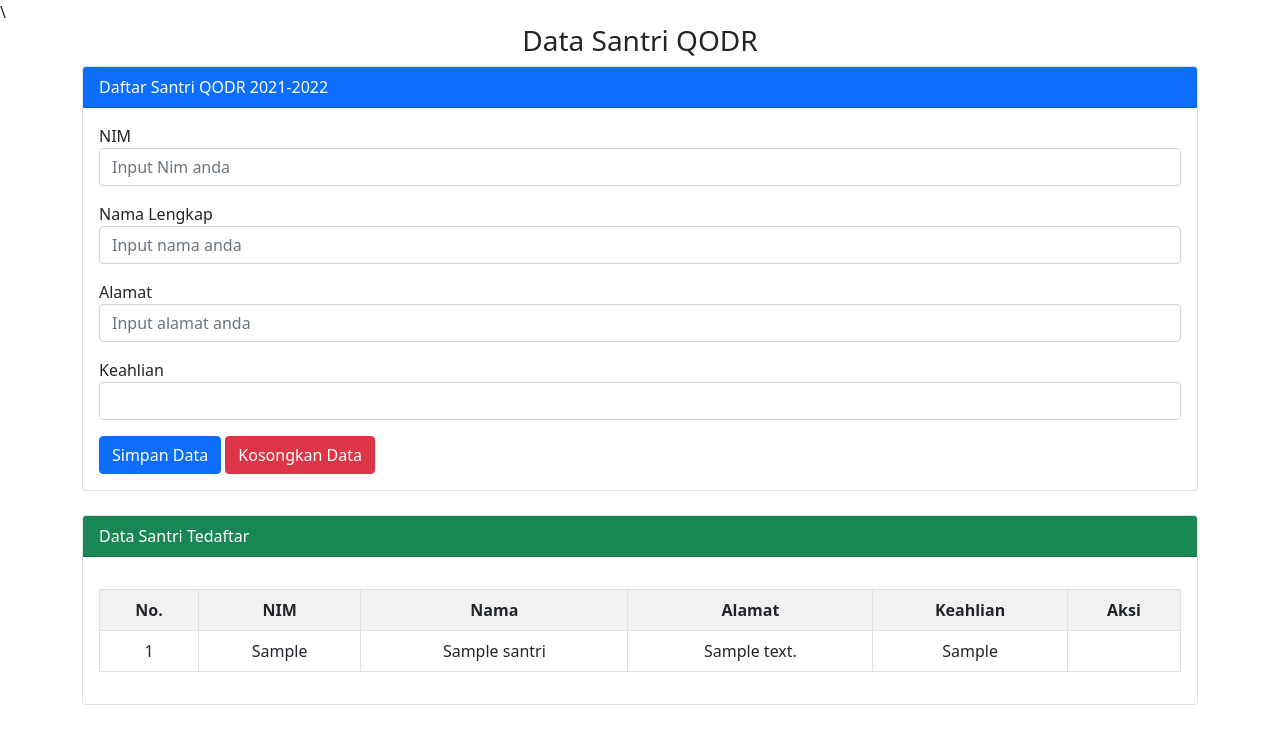
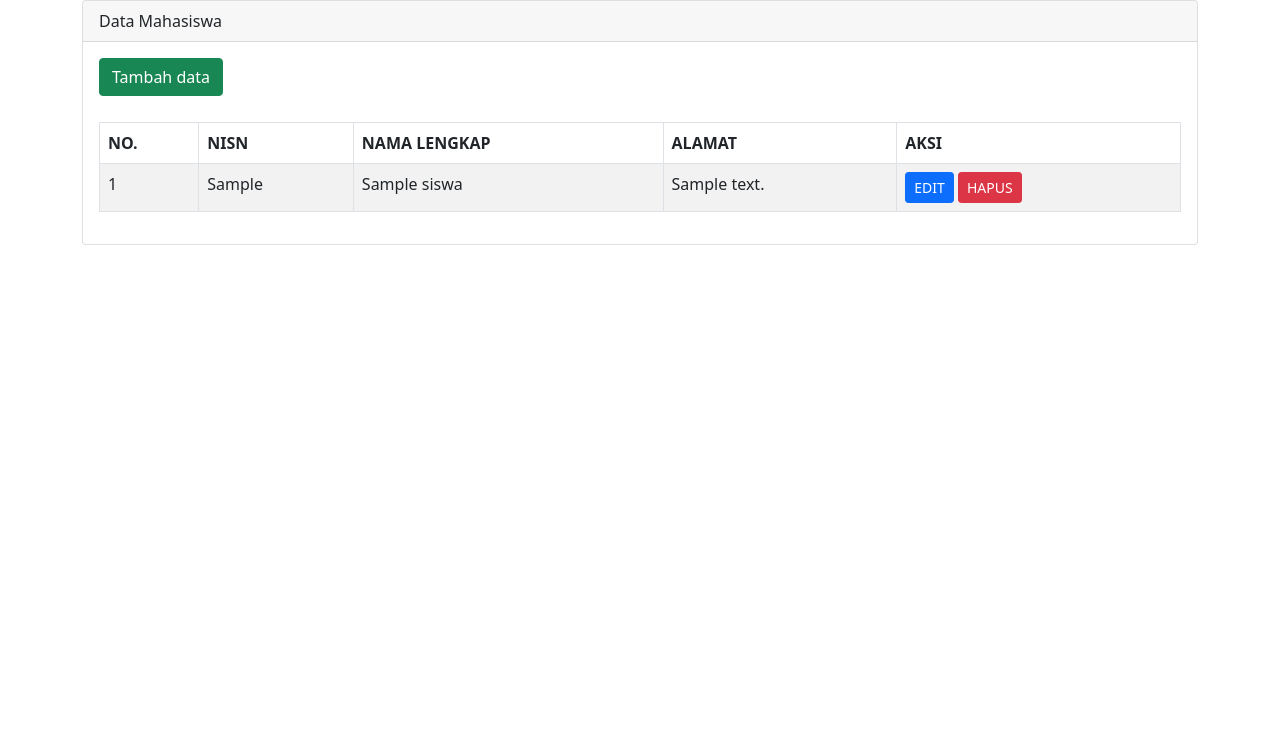
Before and after one commit to khalidibrahim189/tutorial-crud-siswa, a PHP site: page / in a window 1280 px wide. Shown: the top 744 px of the page. Run offline with PHP 8.4, Linux system fonts and the light colour scheme; tables that the repository leaves empty or names only in its code hold one stand-in row (values such as "Sample post"); some libraries are stand-ins or nearby versions.

Commit message:
project clear

```diff
--- a/index.php
+++ b/index.php
@@ -1,106 +1,63 @@
-<?php
-//k=koneksi ke daari database
-
-$servername = "localhost";
-$user       = "root";
-$password   = "";
-$db_name    = "data-santri";
-
-$koneksi = mysqli_connect($servername, $user, $password, $db_name) or die(mysqli_error($koneksi));
-
-
-
-?>
-
-
 <!DOCTYPE html>
 <html lang="en">
 
 <head>
     <meta charset="UTF-8">
     <meta http-equiv="X-UA-Compatible" content="IE=edge">
-    <meta name="viewport" content="width=device-width, initial-scale=1.0">\
+    <meta name="viewport" content="width=device-width, initial-scale=1.0">
     <link href="https://cdn.jsdelivr.net/npm/bootstrap@5.0.2/dist/css/bootstrap.min.css" rel="stylesheet" integrity="sha384-EVSTQN3/azprG1Anm3QDgpJLIm9Nao0Yz1ztcQTwFspd3yD65VohhpuuCOmLASjC" crossorigin="anonymous">
-    <title>Data Santri QODR </title>
+    <link rel="stylesheet" href="//cdn.datatables.net/1.10.20/css/jquery.dataTables.min.css">
+    <title>Data Siswa</title>
 </head>
 
 <body>
 
     <div class="container">
-        <h3 class="text-center">Data Santri QODR</h3>
         <div class="row">
             <div class="col-md-12">
-                <div class="mx-auto">
-                    <div class="card">
-                        <div class="card-header bg-primary text-white">Daftar Santri QODR 2021-2022</div>
-                        <div class="card-body">
-                            <form action="" method="POST">
-                                <div class="form-group">
-                                    <label for="">NIM</label>
-                                    <input type="text" name="tnim" class="form-control" placeholder="Input Nim anda" required>
-                                </div>
+                <div class="card">
+                    <div class="card-header">Data Mahasiswa</div>
+                    <div class="card-body">
+                        <a href="tambah-siswa.php" class="btn btn-md btn-success" style="margin-bottom: 10px">Tambah data</a>
 
-                                <div class="form-group mt-3">
-                                    <label for="">Nama Lengkap</label>
-                                    <input type="text" name="tnama" class="form-control" placeholder="Input nama anda" required>
-                                </div>
+                        <table class="table table-bordered table-striped mt-3" id="myTable">
+                            <thead>
+                                <tr>
+                                    <th scope="col">NO.</th>
+                                    <th scope="col">NISN</th>
+                                    <th scope="col">NAMA LENGKAP</th>
+                                    <th scope="col">ALAMAT</th>
+                                    <th scope="col">AKSI</th>
+                                </tr>
+                            </thead>
+                            <tbody>
+                                <?php
+                                include('koneksi.php');
+                                $no = 1;
+                                $query = mysqli_query($koneksi, "SELECT * FROM tbl_siswa");
+                                while ($data = mysqli_fetch_array($query)) {
 
-                                <div class="form-group mt-3">
-                                    <label for="">Alamat</label>
-                                    <input type="text" name="talamat" class="form-control" placeholder="Input alamat anda" required>
-                                </div>
+                                ?>
 
-                                <div class="form-group mt-3">
-                                    <label for="">Keahlian</label>
-                                    <select class="form-control" name="tkeahlian">
-                                        <option value=""></option>
-                                        <option value="Frontend Developer">Frontend Developer</option>
-                                        <option value="Backend Developer">Backend Developer</option>
-                                        <option value="Android Developer">Android Developer</option>
-                                        <option value="UI/UX Designer">UI / UX Designer</option>
-                                    </select>
-                                </div>
-
-                                <button type="submit" class="btn btn-primary mt-3" name="bsimpan">Simpan Data</button>
-                                <button type="reset" class="btn btn-danger mt-3" name="breset">Kosongkan Data</button>
-                            </form>
-                        </div>
-                    </div>
-
-                    <div class="card mt-4">
-                        <div class="card-header bg-success text-white">Data Santri Tedaftar</div>
-                        <div class="card-body">
-                            <div class="mx-auto">
-                                <table class="table table-bordered table-striped mt-3">
-                                    <tr class="text-center">
-                                        <th>No.</th>
-                                        <th>NIM</th>
-                                        <th>Nama</th>
-                                        <th>Alamat</th>
-                                        <th>Keahlian</th>
-                                        <th>Aksi</th>
+                                    <tr>
+                                        <td><?php echo $no++; ?></td>
+                                        <td><?php echo $data['nisn'] ?></td>
+                                        <td><?php echo $data['nama_lengkap'] ?></td>
+                                        <td><?php echo $data['alamat'] ?></td>
+                                        <td>
+                                        <a href="edit-siswa.php?id=<?php echo $data['id_siswa'] ?>" class="btn btn-sm btn-primary">EDIT</a>
+                                        <a href="hapus-siswa.php?id=<?php echo $data['id_siswa'] ?>" class="btn btn-sm btn-danger">HAPUS</a>
+                                        </td>
                                     </tr>
-                                    <?php
-                                        $no = 1;
-                                        $tampildata = mysqli_query($koneksi,"SELECT * FROM santri order by id_mhs desc");
-                                        while($data = mysqli_fetch_array($tampildata)) :
 
 
-                                    ?>
+                                <?php
 
-                                    <tr class="text-center">
-                                        <td><?= $no++; ?></td>
-                                        <td><?= $data['nim'];?></td>
-                                        <td><?= $data['nama'];?></td>
-                                        <td><?= $data['alamat'];?></td>
-                                        <td><?= $data['keahlian'];?></td>
-                                        <td></td>
-                                    </tr>
+                                }
 
-                                    <?php endwhile; ?>
-                                </table>
-                            </div>
-                        </div>
+                                ?>
+                            </tbody>
+                        </table>
                     </div>
                 </div>
             </div>
@@ -109,6 +66,12 @@ $koneksi = mysqli_connect($servername, $user, $password, $db_name) or die(mysqli
 
 
     <script src="https://cdn.jsdelivr.net/npm/bootstrap@5.0.2/dist/js/bootstrap.bundle.min.js" integrity="sha384-MrcW6ZMFYlzcLA8Nl+NtUVF0sA7MsXsP1UyJoMp4YLEuNSfAP+JcXn/tWtIaxVXM" crossorigin="anonymous"></script>
+    <script src="//cdn.datatables.net/1.10.20/js/jquery.dataTables.min.js"></script>
+   <script>
+      $(document).ready( function () {
+          $('#myTable').DataTable();
+      } );
+</script>
 </body>
 
 </html>
--- /dev/null
+++ b/koneksi.php
@@ -0,0 +1,18 @@
+<?php
+
+$servername = "localhost";
+$username = "root";
+$password = "";
+$database_name = "db_sekolah";
+
+
+$koneksi = mysqli_connect($servername,$username,$password,$database_name);
+
+// if($koneksi) {
+//     echo "Koneksi Berhasil!";
+// } else {
+//     echo "Koneksi Gagal! : ". mysqli_connect_error();
+// }
+
+
+?>
```
Also changed, not shown: edit-siswa.php (added, +72 -0 lines), hapus-siswa.php (added, +16 -0 lines), simpan-siswa.php (added, +24 -0 lines), tambah-siswa.php (added, +49 -0 lines), update-siswa.php (added, +25 -0 lines).
